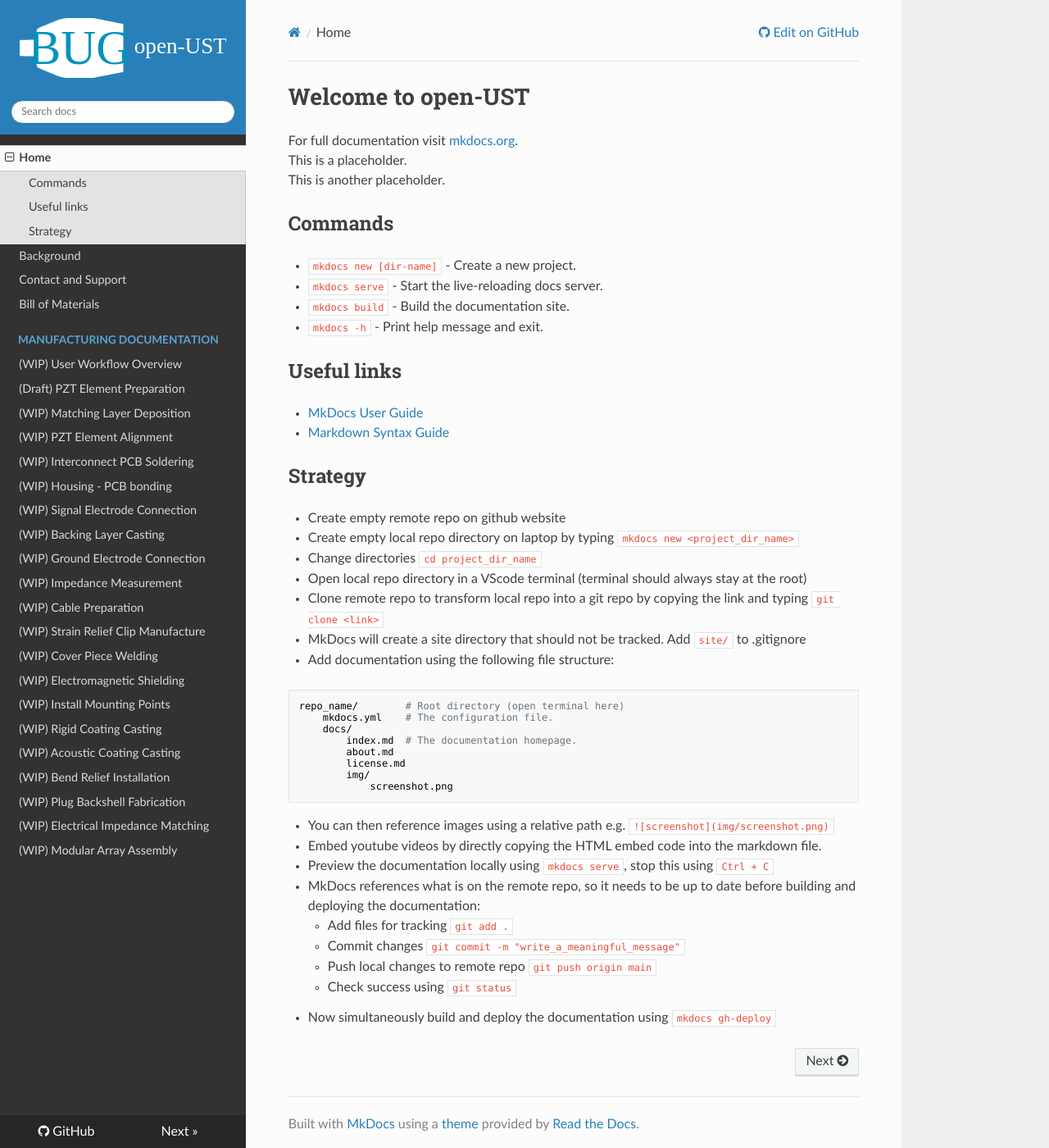
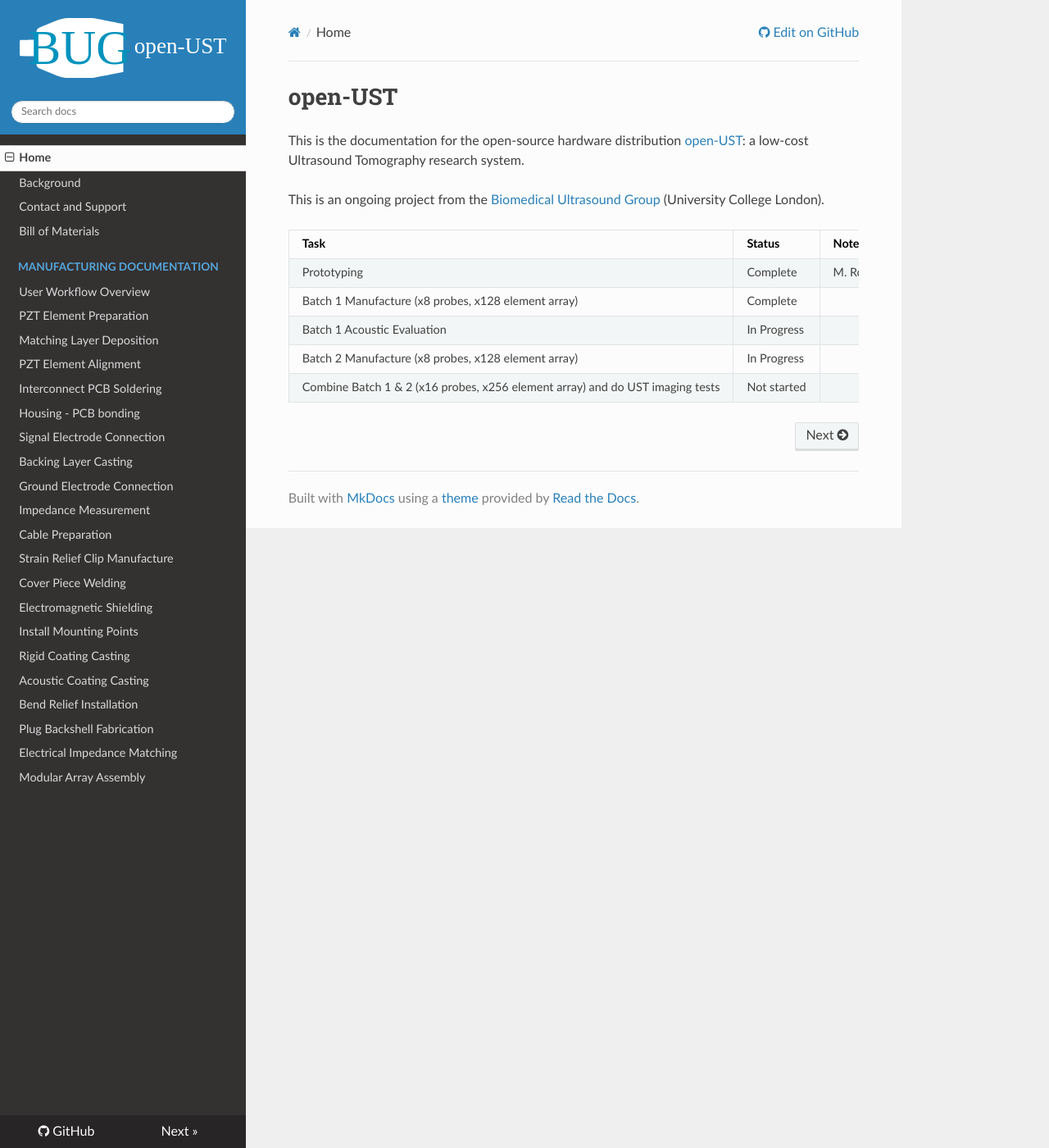
Before and after one commit to morganjroberts/open-UST, an MkDocs documentation site: the page built from docs/index.md, in a window 1280 px wide and 1400 px high. Shown: the whole window at 82% size. Built offline with MkDocs 1.6.1, drawn with Linux system fonts in a browser that asks for light colours; nearby versions of some CDN libraries.

Commit message:
updating welcome page

````diff
--- a/docs/index.md
+++ b/docs/index.md
@@ -1,52 +1,13 @@
-# Welcome to open-UST
+# open-UST
 
-<!-- For adding MathJax to MkDocs
-https://stackoverflow.com/questions/27882261/mkdocs-and-mathjax/31926644#31926644
-pip install https://github.com/mitya57/python-markdown-math/archive/master.zip -->
+This is the documentation for the open-source hardware distribution [open-UST](https://github.com/morganjroberts/open-UST): a low-cost Ultrasound Tomography research system.
 
-For full documentation visit [mkdocs.org](https://www.mkdocs.org).
-This is a placeholder.
-This is another placeholder.
+This is an ongoing project from the [Biomedical Ultrasound Group](https://bug.medphys.ucl.ac.uk/) (University College London).
 
-## Commands
-
-* `mkdocs new [dir-name]` - Create a new project.
-* `mkdocs serve` - Start the live-reloading docs server.
-* `mkdocs build` - Build the documentation site.
-* `mkdocs -h` - Print help message and exit.
-
-
-## Useful links
-* [MkDocs User Guide](https://www.mkdocs.org/user-guide/)
-* [Markdown Syntax Guide](https://www.markdownguide.org/basic-syntax/)
-
-## Strategy
-
-* Create empty remote repo on github website
-* Create empty local repo directory on laptop by typing `mkdocs new <project_dir_name>`
-* Change directories `cd project_dir_name`
-* Open local repo directory in a VScode terminal (terminal should always stay at the root)
-* Clone remote repo to transform local repo into a git repo by copying the link and typing `git clone <link>`
-* MkDocs will create a site directory that should not be tracked. Add `site/` to .gitignore
-* Add documentation using the following file structure:
-
-```
-repo_name/        # Root directory (open terminal here)
-    mkdocs.yml    # The configuration file.
-    docs/
-        index.md  # The documentation homepage.
-        about.md
-        license.md
-        img/
-            screenshot.png
-```
-
-* You can then reference images using a relative path e.g. `![screenshot](img/screenshot.png)`
-* Embed youtube videos by directly copying the HTML embed code into the markdown file.
-* Preview the documentation locally using `mkdocs serve`, stop this using `Ctrl + C`
-* MkDocs references what is on the remote repo, so it needs to be up to date before building and deploying the documentation:
-    * Add files for tracking `git add .`
-    * Commit changes `git commit -m "write_a_meaningful_message"`
-    * Push local changes to remote repo `git push origin main`
-    * Check success using `git status`
-* Now simultaneously build and deploy the documentation using `mkdocs gh-deploy`
+| Task | Status | Notes |
+|------|--------|-------|
+|Prototyping | Complete | M. Roberts, E. Martin, M. Brown, B. Cox and B. Treeby, "Transducer Module Development for an Open-Source Ultrasound Tomography System," 2021 IEEE International Ultrasonics Symposium (IUS), 2021, pp. 1-4, doi: [10.1109/IUS52206.2021.9593866](https://doi.org/10.1109/IUS52206.2021.9593866)
+|Batch 1 Manufacture (x8 probes, x128 element array) | Complete |
+|Batch 1 Acoustic Evaluation | In Progress |
+|Batch 2 Manufacture (x8 probes, x128 element array) | In Progress |
+|Combine Batch 1 & 2 (x16 probes, x256 element array) and do UST imaging tests | Not started |
--- a/mkdocs.yml
+++ b/mkdocs.yml
@@ -8,27 +8,27 @@ nav:
     - Contact and Support: contact_and_support.md
     - Bill of Materials: bill-of-materials.md
     - Manufacturing Documentation:
-        - (WIP) User Workflow Overview: user_workflow_overview.md
-        - (Draft) PZT Element Preparation: pzt-element-preparation.md
-        - (WIP) Matching Layer Deposition: matching_layer_deposition.md
-        - (WIP) PZT Element Alignment: pzt_element_alignment.md
-        - (WIP) Interconnect PCB Soldering: interconnect_pcb_soldering.md
-        - (WIP) Housing - PCB bonding: housing_-_pcb_bonding.md
-        - (WIP) Signal Electrode Connection: signal_electrode_connection.md
-        - (WIP) Backing Layer Casting: backing_layer_casting.md
-        - (WIP) Ground Electrode Connection: ground_electrode_connection.md
-        - (WIP) Impedance Measurement: impedance_measurement.md
-        - (WIP) Cable Preparation: cable-preparation.md
-        - (WIP) Strain Relief Clip Manufacture: strain-relief-clip-manufacture.md
-        - (WIP) Cover Piece Welding: cover_piece_welding.md
-        - (WIP) Electromagnetic Shielding: electromagnetic_shielding.md
-        - (WIP) Install Mounting Points: install_mounting_points.md
-        - (WIP) Rigid Coating Casting: rigid_coating_casting.md
-        - (WIP) Acoustic Coating Casting: acoustic_coating_casting.md
-        - (WIP) Bend Relief Installation: bend_relief_installation.md
-        - (WIP) Plug Backshell Fabrication: plug_backshell_fabrication.md
-        - (WIP) Electrical Impedance Matching: electrical_impedance_matching.md
-        - (WIP) Modular Array Assembly: array_assembly.md
+        - User Workflow Overview: user_workflow_overview.md
+        - PZT Element Preparation: pzt-element-preparation.md
+        - Matching Layer Deposition: matching_layer_deposition.md
+        - PZT Element Alignment: pzt_element_alignment.md
+        - Interconnect PCB Soldering: interconnect_pcb_soldering.md
+        - Housing - PCB bonding: housing_-_pcb_bonding.md
+        - Signal Electrode Connection: signal_electrode_connection.md
+        - Backing Layer Casting: backing_layer_casting.md
+        - Ground Electrode Connection: ground_electrode_connection.md
+        - Impedance Measurement: impedance_measurement.md
+        - Cable Preparation: cable-preparation.md
+        - Strain Relief Clip Manufacture: strain-relief-clip-manufacture.md
+        - Cover Piece Welding: cover_piece_welding.md
+        - Electromagnetic Shielding: electromagnetic_shielding.md
+        - Install Mounting Points: install_mounting_points.md
+        - Rigid Coating Casting: rigid_coating_casting.md
+        - Acoustic Coating Casting: acoustic_coating_casting.md
+        - Bend Relief Installation: bend_relief_installation.md
+        - Plug Backshell Fabrication: plug_backshell_fabrication.md
+        - Electrical Impedance Matching: electrical_impedance_matching.md
+        - Modular Array Assembly: array_assembly.md
 
 extra_javascript:
     - https://cdnjs.cloudflare.com/ajax/libs/mathjax/2.7.0/MathJax.js?config=TeX-AMS-MML_HTMLorMML
````
Also changed, not shown: docs/hidden.md (added, +52 -0 lines).
